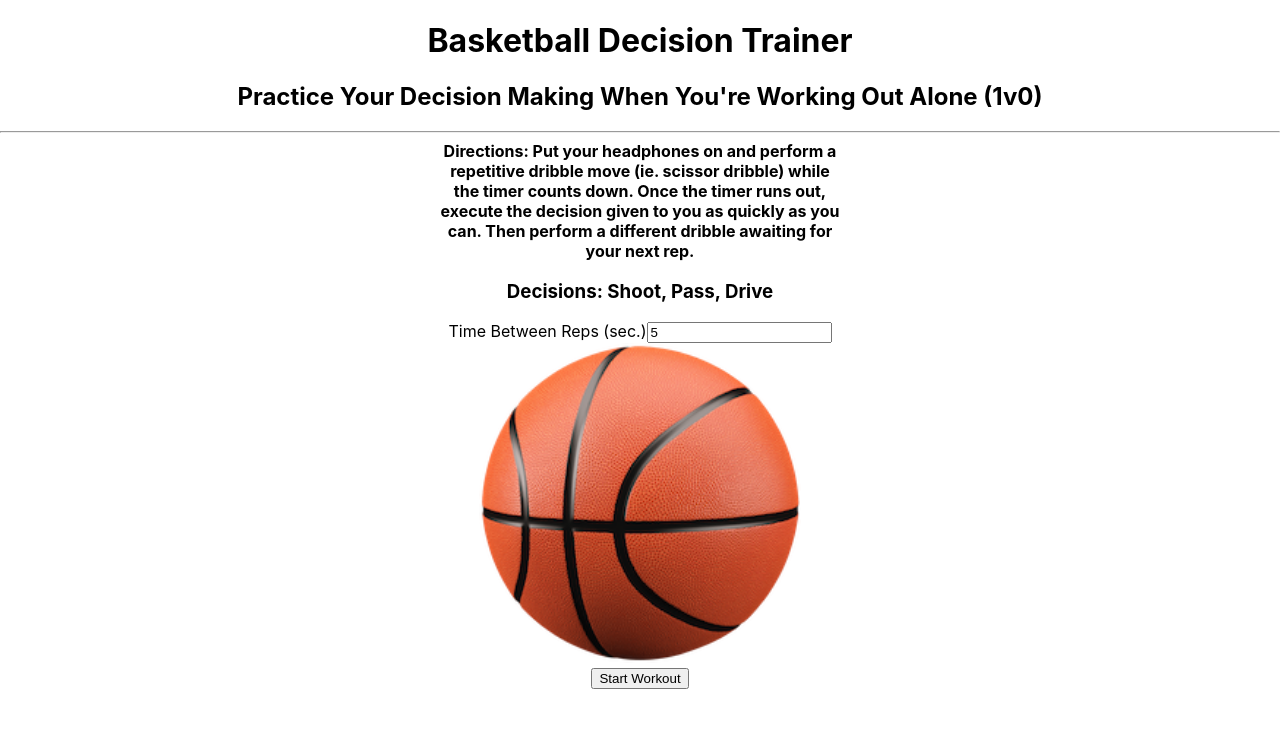
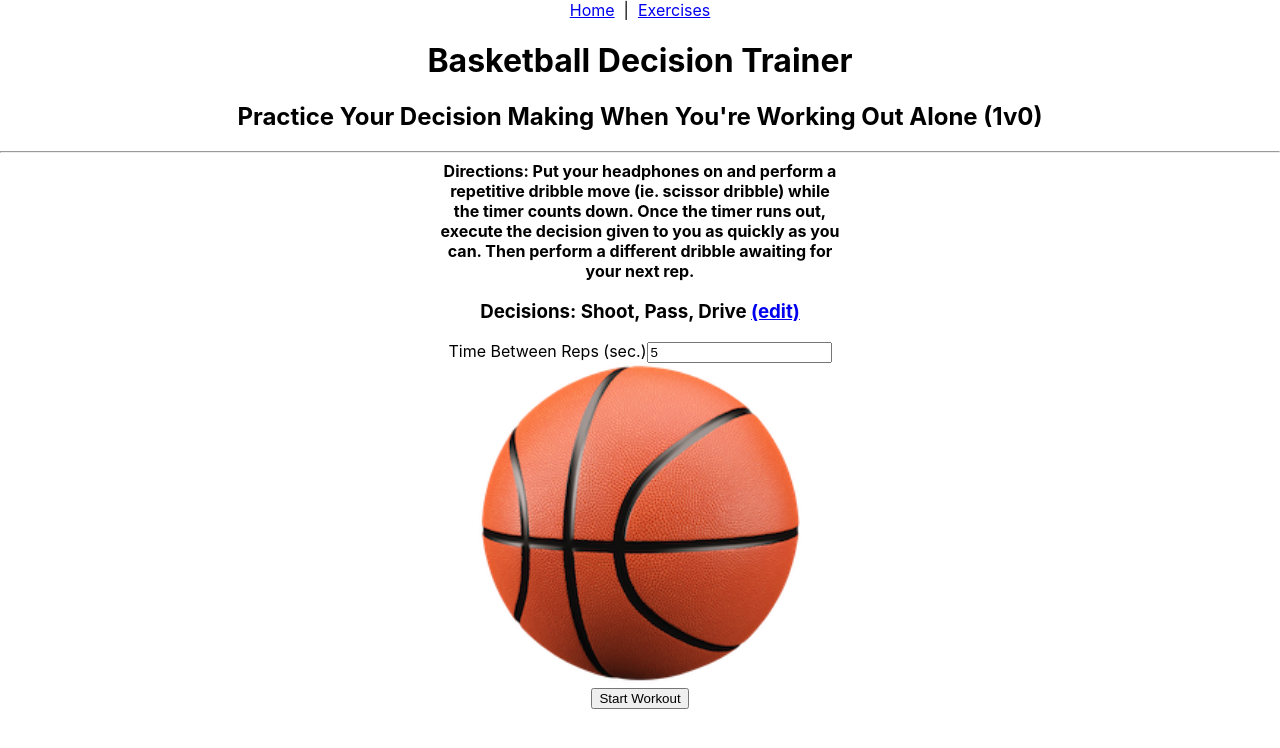
Before and after one commit to MarkoBezic/bdt-coach, a React (Create React App) app: page / in a window 1280 px wide. Shown: the top 748 px of the page. Built offline with nearby package versions, Linux system fonts and the light colour scheme.

Commit message:
Add routing and exercises page.

```diff
--- a/package.json
+++ b/package.json
@@ -10,8 +10,10 @@
     "@types/node": "^12.0.0",
     "@types/react": "^17.0.0",
     "@types/react-dom": "^17.0.0",
+    "@types/react-router-dom": "^5.1.7",
     "react": "^17.0.2",
     "react-dom": "^17.0.2",
+    "react-router-dom": "^5.2.0",
     "react-scripts": "4.0.3",
     "typescript": "^4.1.2",
     "web-vitals": "^1.0.1"
--- a/src/App.css
+++ b/src/App.css
@@ -1,4 +1,4 @@
-.App {
+body {
   text-align: center;
 }
 
--- a/src/App.tsx
+++ b/src/App.tsx
@@ -1,12 +1,26 @@
 import React from 'react';
+
 import './App.css';
 import WorkoutPage from "./WorkoutPage";
+import {Switch, Route} from "react-router-dom";
+import ExercisesPage from "./pages/ExercisesPage";
 
 function App() {
     return (
-        <div className="App">
-            <WorkoutPage/>
-        </div>
+        <React.Fragment>
+            <Switch>
+                <Route path="/exercises">
+                    <ExercisesPage/>
+                </Route>
+
+                {/* Important: A route with path="/" will *always* match
+            the URL because all URLs begin with a /. So that's
+            why we put this one last of all */}
+                <Route path="/">
+                    <WorkoutPage/>
+                </Route>
+            </Switch>
+        </React.Fragment>
     );
 }
 
--- a/src/WorkoutPage.tsx
+++ b/src/WorkoutPage.tsx
@@ -2,6 +2,8 @@ import React, {useState} from 'react'
 import bball_img from "./images/bball_220x220.png"
 import useTimer from "./hooks/useTimer";
 import useLocalStorage from "./hooks/useLocalStorage";
+import SectionNavbar from "./components/SectionNavbar";
+import { Link } from 'react-router-dom';
 
 const DEFAULT_SECONDS_BETWEEN_REPS: number = 5
 const ANNOUNCE_FINAL_NUMBERS: number = 3
@@ -61,13 +63,15 @@ function WorkoutPage(props: any) {
     const timerDisplay = secondsLeft;
 
     return <React.Fragment>
+        <SectionNavbar />
         <div>
             <h1>Basketball Decision Trainer</h1>
             <h2>Practice Your Decision Making When You're Working Out Alone (1v0)</h2>
             <hr/>
             <h4 className="text-center w-400px m-auto">Directions: Put your headphones on and perform a repetitive dribble move (ie. scissor dribble) while the timer counts down. Once the timer runs out, execute the decision given to you as quickly as you can. Then perform a different dribble awaiting for your next rep.</h4>
 
-            <h3>Decisions: {exercises.join(", ")}</h3>
+            <h3>Decisions: {exercises.join(", ")} <Link to="/exercises">(edit)</Link></h3>
+
         </div>
 
         <div>
--- /dev/null
+++ b/src/components/SectionNavbar.tsx
@@ -0,0 +1,12 @@
+import React from "react";
+import {NavLink} from "react-router-dom";
+
+export default function SectionNavbar(props: any) {
+    return <React.Fragment>
+        <div>
+            <NavLink to="/">Home</NavLink>
+            &nbsp; | &nbsp;
+            <NavLink to="/exercises">Exercises</NavLink>
+        </div>
+    </React.Fragment>
+}
--- a/src/hooks/useLocalStorage.tsx
+++ b/src/hooks/useLocalStorage.tsx
@@ -9,7 +9,7 @@ export default function useLocalStorage(localStorageKey: string, initialState: a
     useEffect(() => {
         const valueAsString = JSON.stringify(value)
         localStorage.setItem(localStorageKey, valueAsString);
-    }, [value]);
+    }, [localStorageKey, value]);
 
     return [value, setValue]
 }
--- a/src/index.tsx
+++ b/src/index.tsx
@@ -3,10 +3,13 @@ import ReactDOM from 'react-dom';
 import './index.css';
 import App from './App';
 import reportWebVitals from './reportWebVitals';
+import { HashRouter } from 'react-router-dom';
 
 ReactDOM.render(
   <React.StrictMode>
-    <App />
+      <HashRouter>
+        <App />
+      </HashRouter>
   </React.StrictMode>,
   document.getElementById('root')
 );
--- /dev/null
+++ b/src/pages/ExercisesPage.tsx
@@ -0,0 +1,11 @@
+import React from 'react';
+import SectionNavbar from "../components/SectionNavbar";
+
+export default function ExercisesPage(props: any) {
+    return <React.Fragment>
+        <SectionNavbar />
+        <div>
+            Exercises Listed Here
+        </div>
+    </React.Fragment>
+}
```
Also changed, not shown: 1 other file (tests, documents, lock files or other folders).
